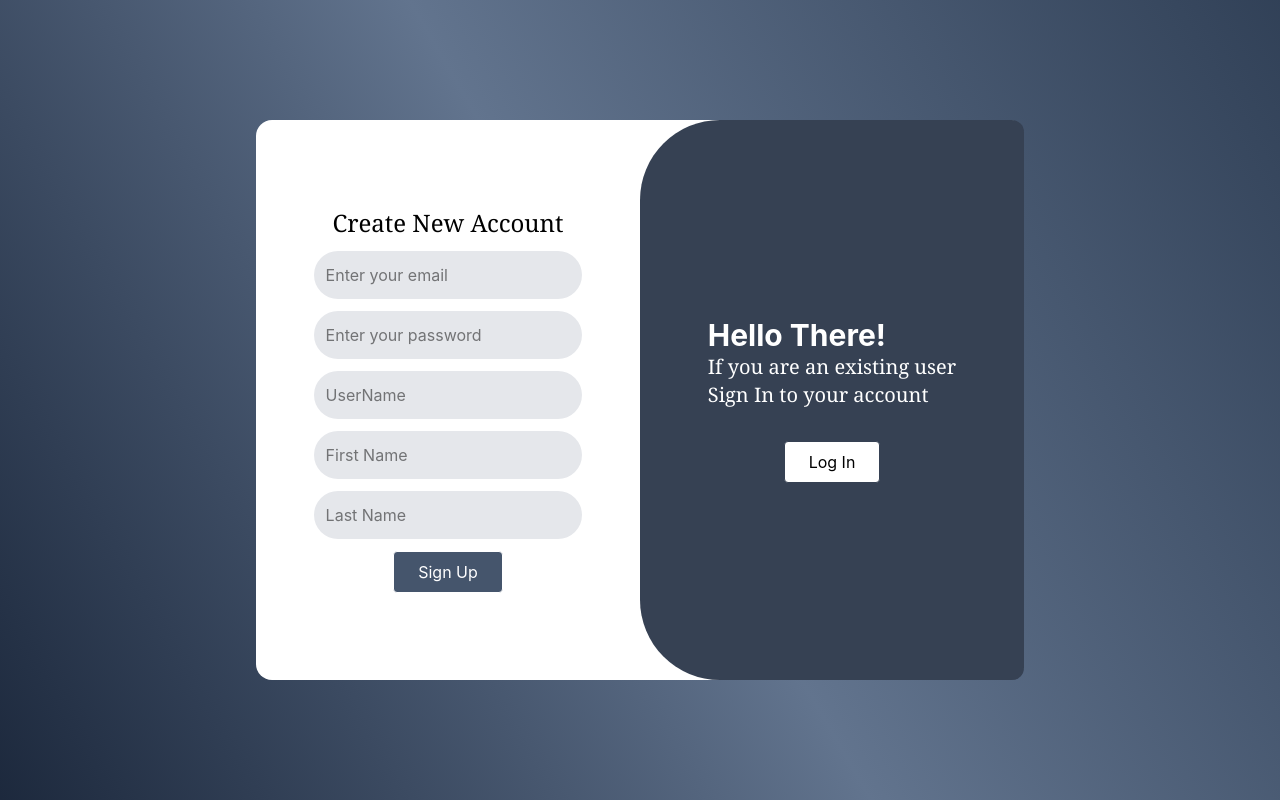
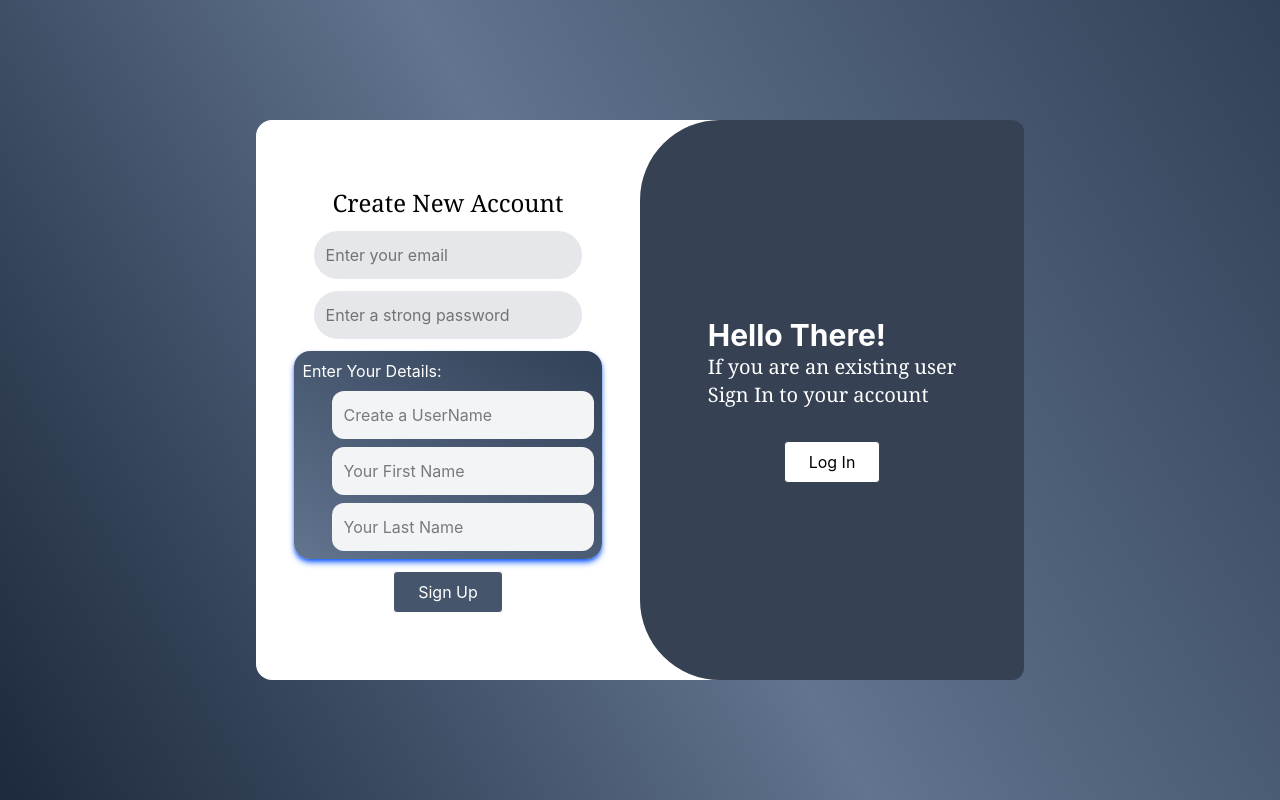
Before and after one commit to vishal1011001/Job-Application-Tracker, a React (Vite) app: page /login in a window 1280 px wide. Both pictures are taken after a click on the button "Register". Built offline with nearby package versions, Linux system fonts and the light colour scheme.

Commit message:
Changes in Login Page Design

```diff
--- a/src/pages/LoginPage.jsx
+++ b/src/pages/LoginPage.jsx
@@ -41,13 +41,13 @@ export default function LoginPage({ API_URL, setUserInfo }) {
 
       if(!response.ok) {
         setWrongCreds(true);
-        setErrorMessage(data.message);
+        setErrorMessage(data.message || "Registration failed.");
         throw new Error('Error Registering - user already exists');
       }
 
-      setUserInfo(data);
-      navigate('/');
+      // setUserInfo(data);
 
+      handleLogin();
     } catch (error) {
       console.error("Error signing up", error);
     }
@@ -55,7 +55,7 @@ export default function LoginPage({ API_URL, setUserInfo }) {
 
 
   const handleLogin = async (e) => {
-    e.preventDefault();
+    e?.preventDefault();
 
     const credentials = {
       userName: userName,
@@ -81,8 +81,9 @@ export default function LoginPage({ API_URL, setUserInfo }) {
         }
       }
 
-      setUserInfo(data);
-      localStorage.setItem('token', data.access_token);
+      // setUserInfo(data);
+      localStorage.setItem('access_token', data.access_token);
+      localStorage.setItem('refresh_token', data.refresh_token);
       navigate('/');
 
     } catch (error) {
@@ -98,13 +99,14 @@ export default function LoginPage({ API_URL, setUserInfo }) {
           <div className="w-[50%] h-full flex flex-col items-center justify-center gap-3 **:outline-0">
             <h3 className="font-serif text-2xl">{wantToLogin ? "Sign In" : "Create New Account"}</h3>
             <input value={email} onChange={() => setEmail(event.target.value)} className="p-3 w-[70%] rounded-4xl bg-gray-200" placeholder="Enter your email" />
-            <input value={password} onChange={() => setPassword(event.target.value)} className="p-3 w-[70%] rounded-4xl bg-gray-200" placeholder="Enter your password" />
+            <input value={password} onChange={() => setPassword(event.target.value)} className="p-3 w-[70%] rounded-4xl bg-gray-200" placeholder="Enter a strong password" />
             {!wantToLogin && (
-              <>
-                <input value={userName} onChange={() => setUserName(event.target.value)} className="p-3 w-[70%] rounded-4xl bg-gray-200" placeholder="UserName" />
-                <input value={firstName} onChange={() => setFirstName(event.target.value)} className="p-3 w-[70%] rounded-4xl bg-gray-200" placeholder="First Name" />
-                <input value={lastName} onChange={() => setLastName(event.target.value)} className="p-3 w-[70%] rounded-4xl bg-gray-200" placeholder="Last Name" />
-              </>
+              <div className="flex flex-col bg-linear-30 from-slate-500 to-slate-700 rounded-2xl justify-center w-[80%] p-2 gap-2 place-self-center items-end shadow-md shadow-blue-600">
+                <p className="place-self-start text-white">Enter Your Details:</p>
+                <input value={userName} onChange={() => setUserName(event.target.value)} className="p-3 w-[90%] rounded-xl bg-gray-100" placeholder="Create a UserName" />
+                <input value={firstName} onChange={() => setFirstName(event.target.value)} className="p-3 w-[90%] rounded-xl bg-gray-100" placeholder="Your First Name" />
+                <input value={lastName} onChange={() => setLastName(event.target.value)} className="p-3 w-[90%] rounded-xl bg-gray-100" placeholder="Your Last Name" />
+              </div>
             )}
 
             {wrongCreds && <p className="text-red-600">{errorMessage}</p>}
```
